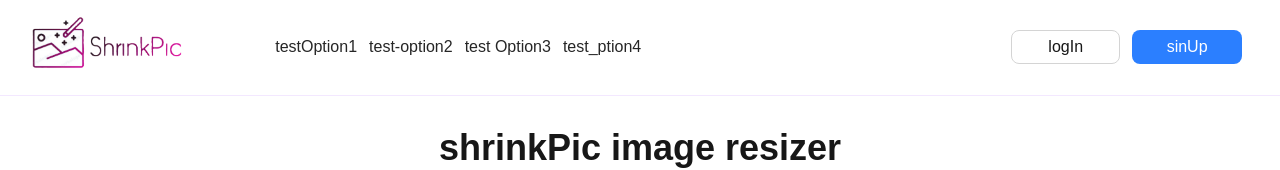
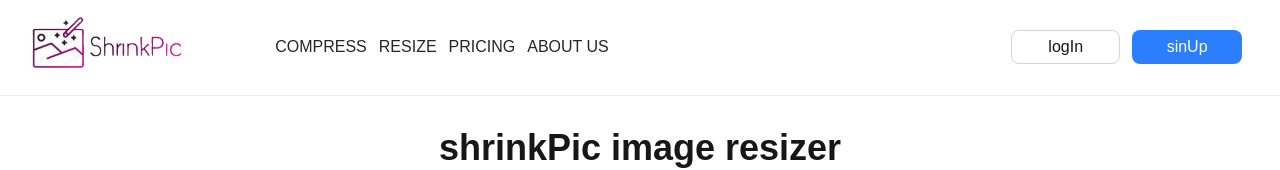
Before and after one commit to navid763/shrinkpic, a Next.js app: page / in a window 1280 px wide. Shown: the top 170 px of the page. Built offline with nearby package versions, Linux system fonts and the light colour scheme.

Commit message:
edited navbar

```diff
--- a/src/components/navbars/header/navbar.tsx
+++ b/src/components/navbars/header/navbar.tsx
@@ -4,10 +4,10 @@ export default function NavBar() {
     return (
         <>
             <div className="flex flex-col text-white sm:text-neutral-800 sm:flex-row justify-center items-center gap-3">
-                <span>testOption1</span>
-                <span>test-option2</span>
-                <span>test Option3</span>
-                <span>test_ption4</span>
+                <span>COMPRESS</span>
+                <span>RESIZE</span>
+                <span>PRICING</span>
+                <span>ABOUT US</span>
             </div>
             <div className="w-full sm:w-[25%] justify-center flex gap-3">
                 <button className="w-[45%]  sm:w-[max(45%,_80px)] bg-white text-center border border-neutral-300 rounded-lg px-2.5 py-1">logIn</button>
```
